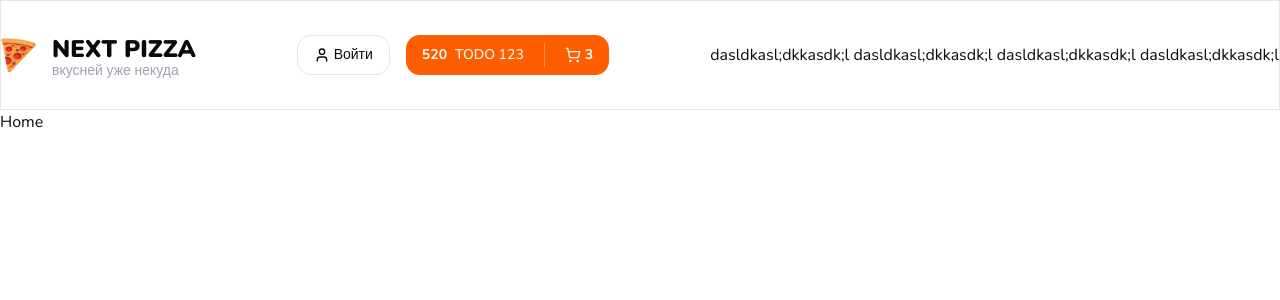
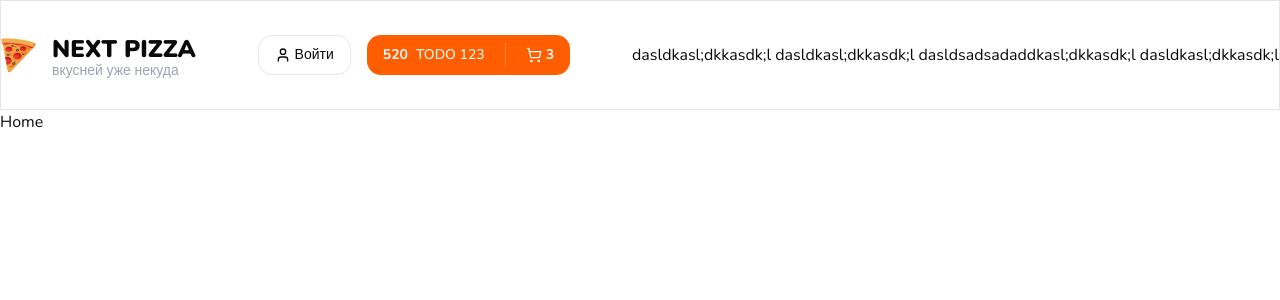
Before and after one commit to kintaB/next-pizza, a Next.js app: page / in a window 1280 px wide. Shown: the top 300 px of the page. Built offline with nearby package versions, Linux system fonts and the light colour scheme.

Commit message:
main commit

```diff
--- a/src/components/shared/container.tsx
+++ b/src/components/shared/container.tsx
@@ -10,6 +10,6 @@ export const Container: React.FC<React.PropsWithChildren<Props>> = ({
   children,
 }) => {
   return (
-    <div className={cn("mx-auto max-w-[1280px]", className)}>{children} dasldkasl;dkkasdk;l dasldkasl;dkkasdk;l dasldkasl;dkkasdk;l dasldkasl;dkkasdk;l</div>
+    <div className={cn("mx-auto max-w-[1280px]", className)}>{children} dasldkasl;dkkasdk;l dasldkasl;dkkasdk;l dasldsadsadaddkasl;dkkasdk;l dasldkasl;dkkasdk;l</div>
   );
 };
```
